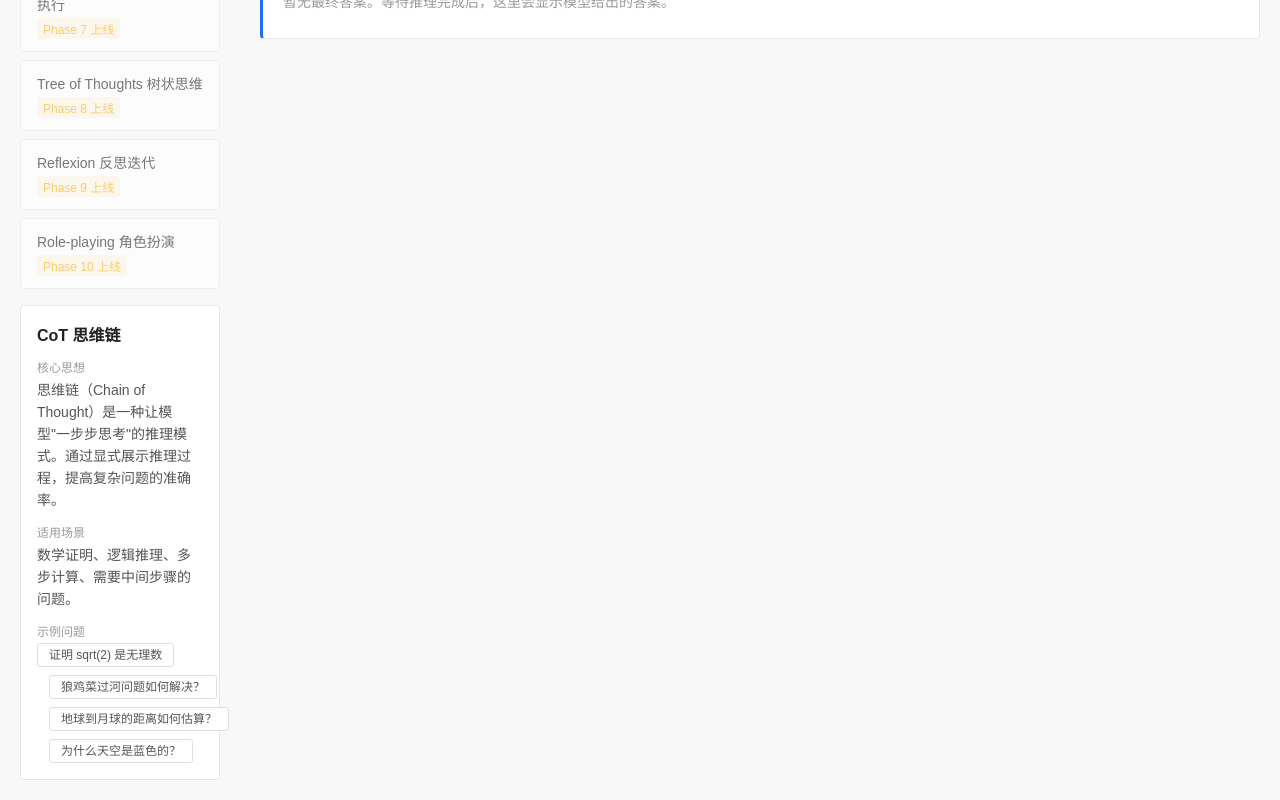
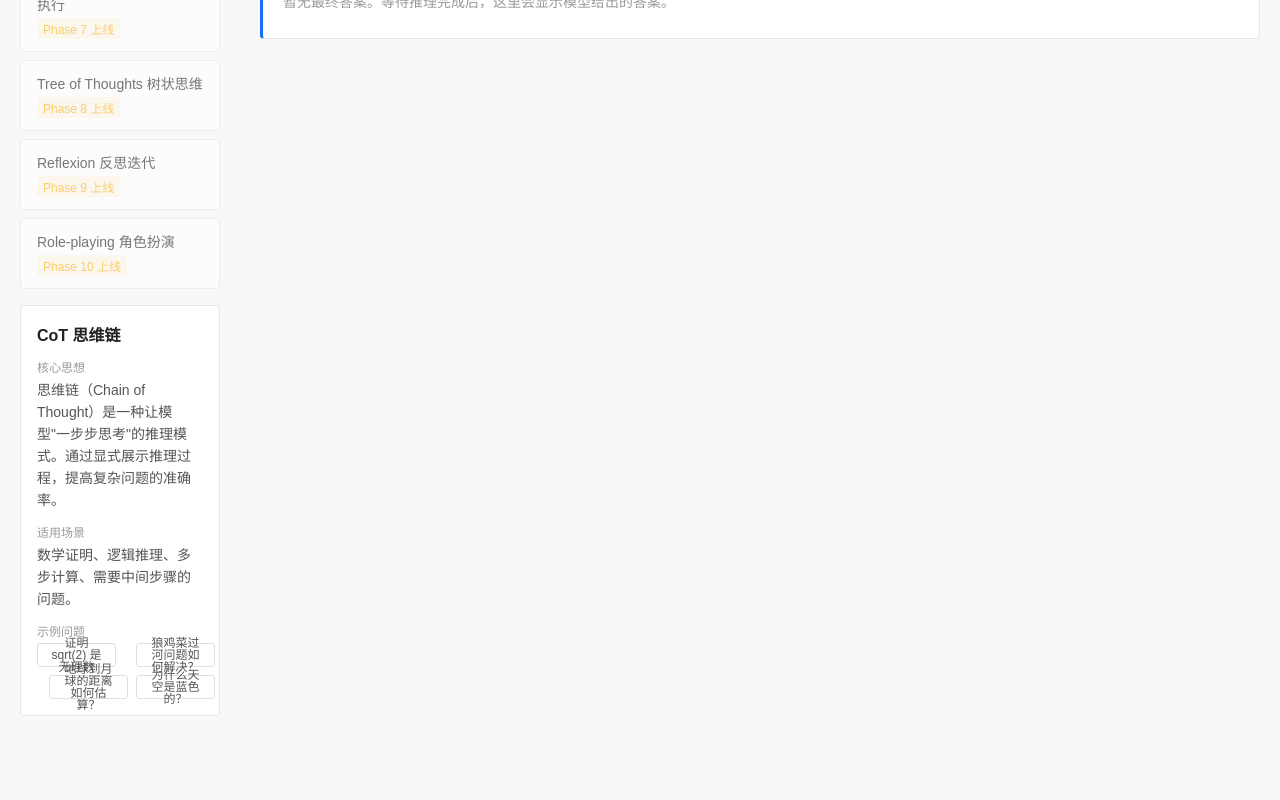
Before and after one commit to tiankadefeng/agents, a Vue app in the folder frontend/: page / in a window 1280 px wide. Shown: the part 415-1215 px from the top of the page. After the commit the page ends 1151 px from the top, so only its background shows below. Built offline with nearby package versions, Linux system fonts and the light colour scheme; no server answers.

Commit message:
style(03.1): add align-items center to example-buttons flex layout

```diff
--- a/frontend/src/components/PatternDescriptionCard.vue
+++ b/frontend/src/components/PatternDescriptionCard.vue
@@ -86,9 +86,14 @@ function handleExampleClick(question: string) {
 }
 
 .example-buttons {
-  display: flex;
-  flex-wrap: wrap;
-  align-items: center;
+  display: grid;
+  grid-template-columns: 1fr 1fr;
   gap: var(--design-spacing-sm);
 }
+
+.example-buttons :deep(.el-button) {
+  width: 100%;
+  white-space: normal;
+  word-break: break-word;
+}
 </style>
```
